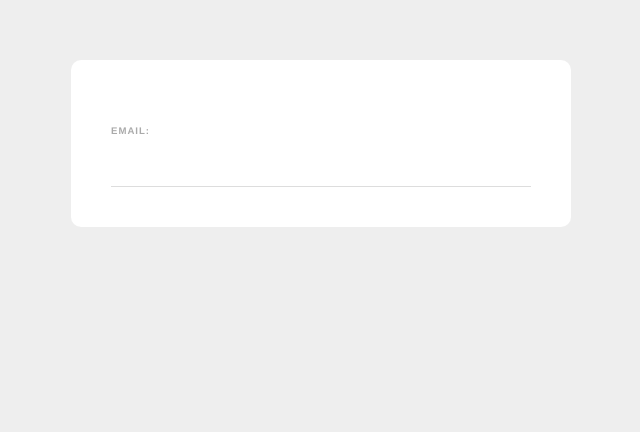
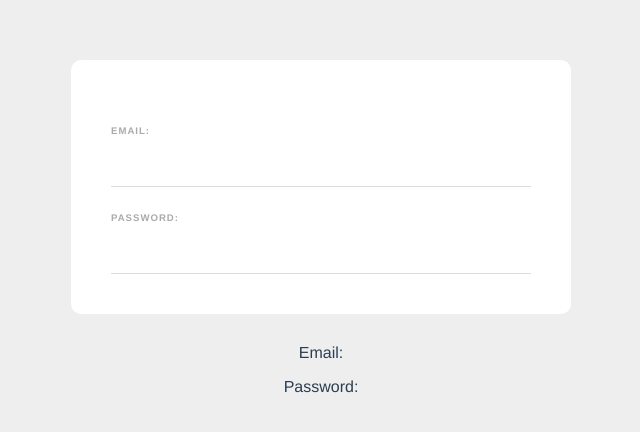
Before and after one commit to AdrianCo97/web-form, a Vue app: page / in a window 1280 px wide. Shown: the top 432 px of the page, without its empty margins (319-959 px from the left). Built offline with nearby package versions, Linux system fonts and the light colour scheme.

Commit message:
The input now gets stored

```diff
--- a/src/components/SignupForm.vue
+++ b/src/components/SignupForm.vue
@@ -1,14 +1,24 @@
 <template>
     <form>
         <label>Email:</label>
-        <input type="email" required>
+        <input type="email" required v-model="email">
+
+        <label>Password:</label>
+        <input type="password" required v-model="password">
     </form>
 
+    <p>Email: {{email}}</p>
+    <p>Password: {{password}}</p>
 </template>
 
 <script>
     export default{
-
+        data(){
+            return {
+                email: "",
+                password: ""
+            }
+        }
     }
 </script>
 
```
